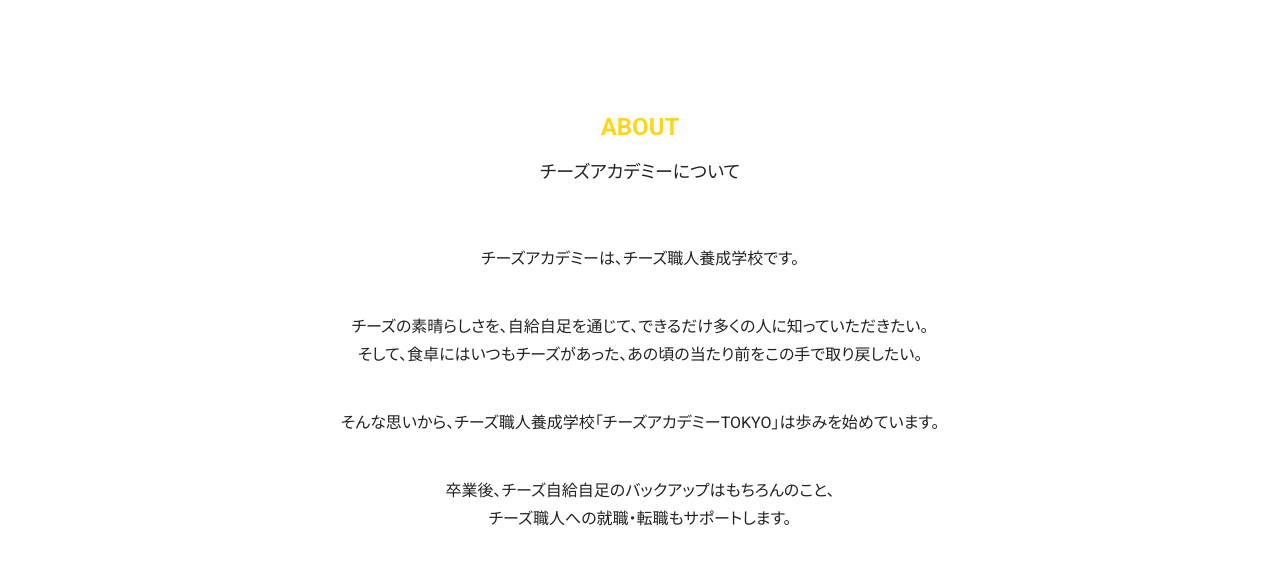
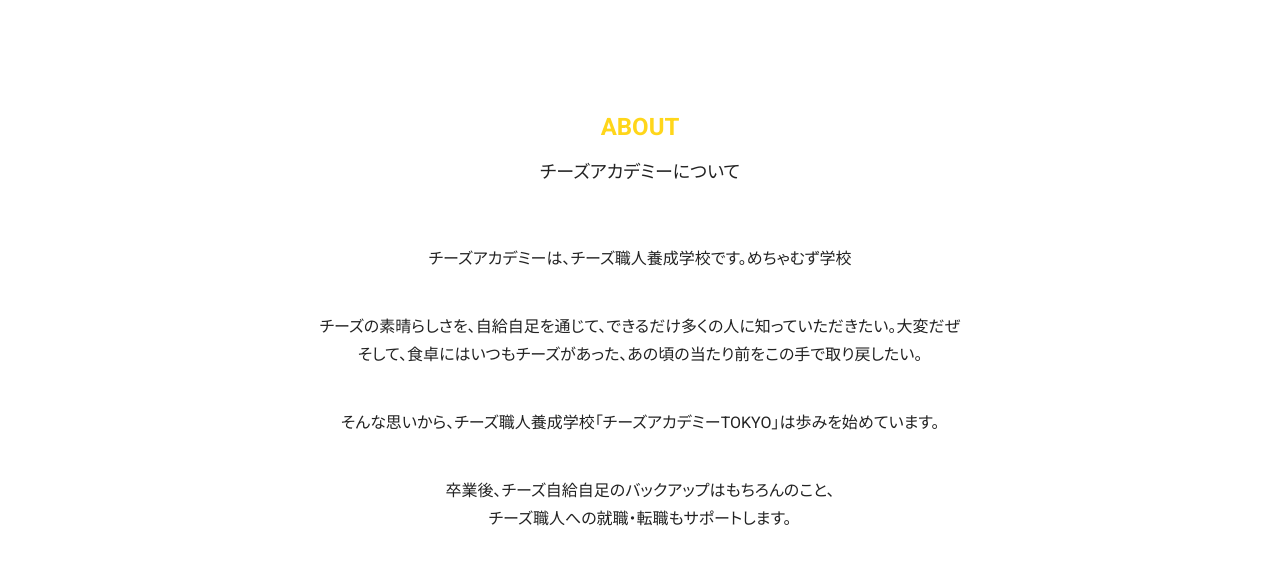
Before and after one commit to Toshihisa-Handa/lab9-cheese, a plain HTML site: page index.html in a window 1280 px wide. Shown: the part 587-1152 px from the top of the page. Drawn offline with nearby package versions, Linux system fonts and the light colour scheme.

Commit message:
めちゃむずを入れた

```diff
--- a/index.html
+++ b/index.html
@@ -44,8 +44,8 @@
 	<div class="layout-a">
 		<h2 class="title title__yellow">About<span class="title__ja">チーズアカデミーについて</span></h2>
 		<div class="sentence">
-			<p class="paragraph">チーズアカデミーは、チーズ職人養成学校です。</p>
-			<p class="paragraph">チーズの素晴らしさを、自給自足を通じて、できるだけ多くの人に知っていただきたい。<br>
+			<p class="paragraph">チーズアカデミーは、チーズ職人養成学校です。めちゃむず学校</p>
+			<p class="paragraph">チーズの素晴らしさを、自給自足を通じて、できるだけ多くの人に知っていただきたい。大変だぜ<br>
 		そして、食卓にはいつもチーズがあった、あの頃の当たり前をこの手で取り戻したい。</p>
 			<p class="paragraph">そんな思いから、チーズ職人養成学校「チーズアカデミーTOKYO」は歩みを始めています。</p>
 			<p class="paragraph">卒業後、チーズ自給自足のバックアップはもちろんのこと、<br>
```
